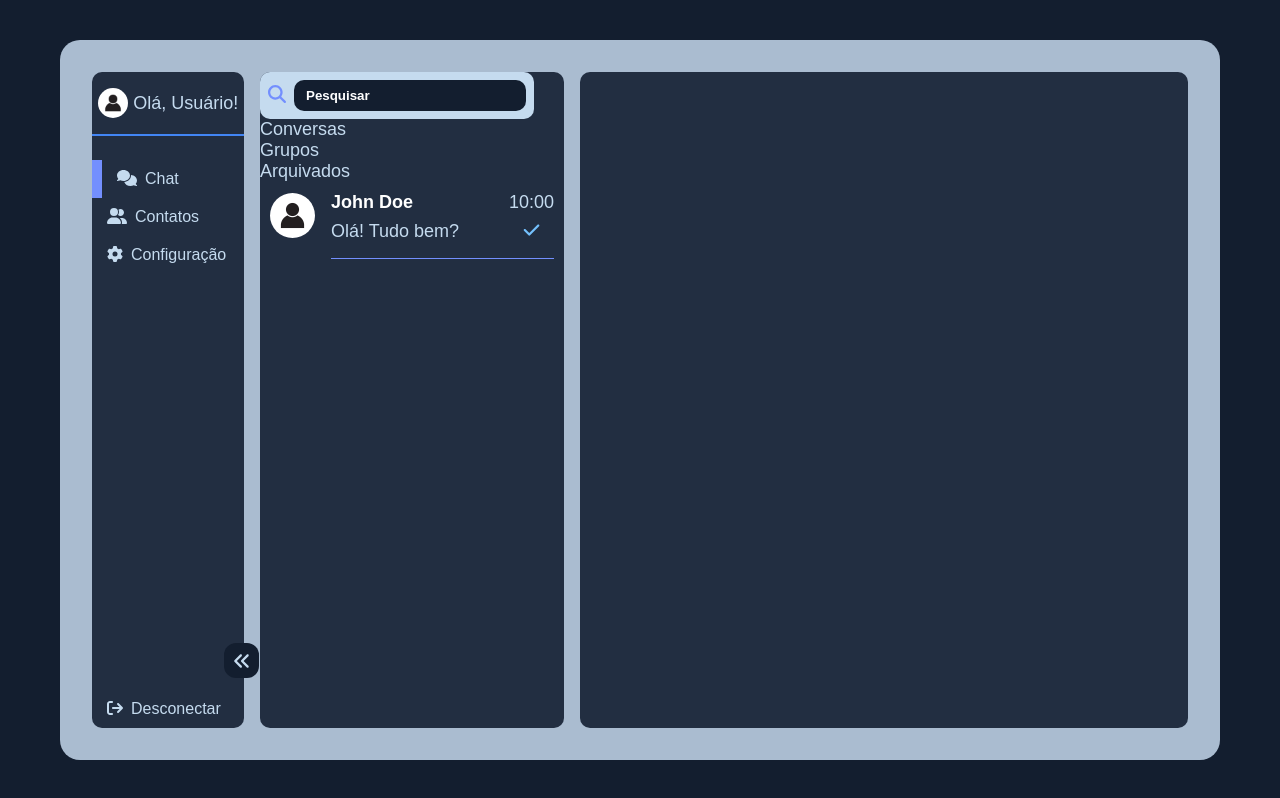
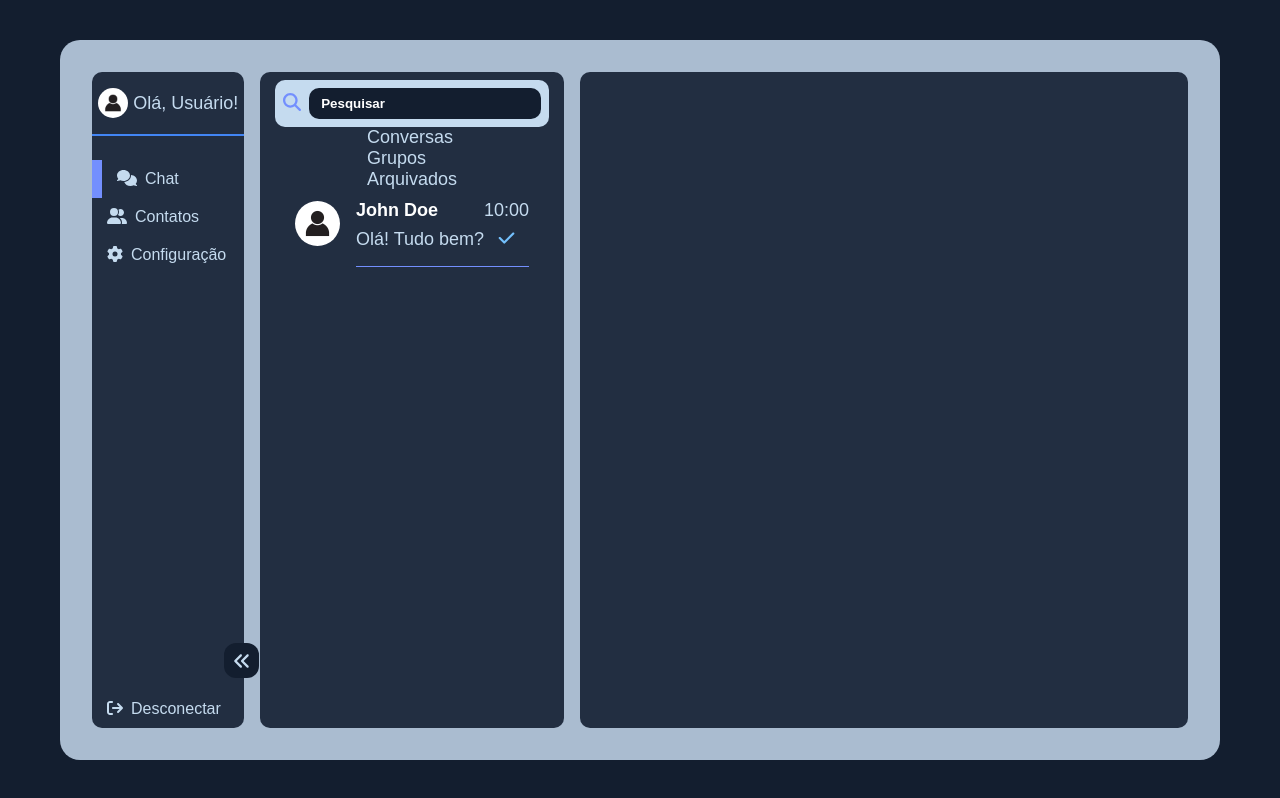
Before and after one commit to AdrielKlem/chatroom, a React (Vite) app: page / in a window 1280 px wide. Built offline with nearby package versions, Linux system fonts and the light colour scheme.

Commit message:
update styles Inbox section

```diff
--- a/src/pages/Home/styles.ts
+++ b/src/pages/Home/styles.ts
@@ -96,6 +96,10 @@ export const Logout = styled.div`
 `
 
 export const Inbox = styled.section`
+    display: flex;
+    flex-direction: column;
+    align-items: center;
+    padding-top: .8rem;
 `
 
 export const Chatting = styled.section`
```
